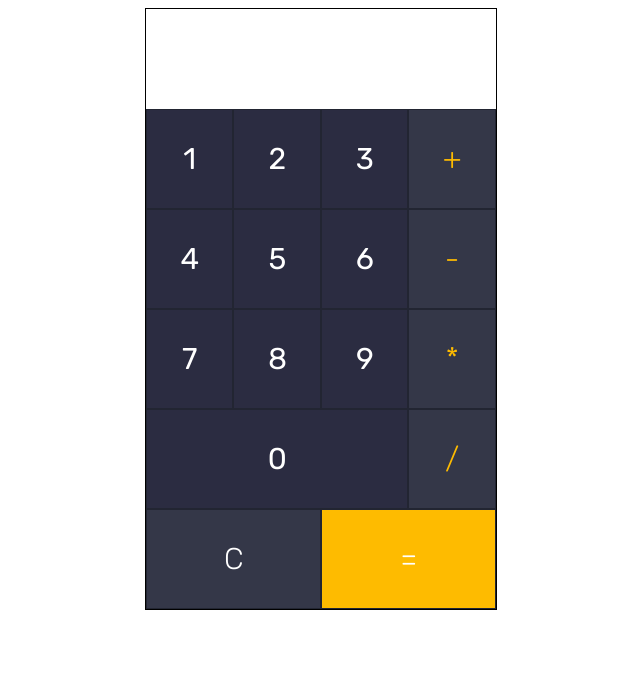
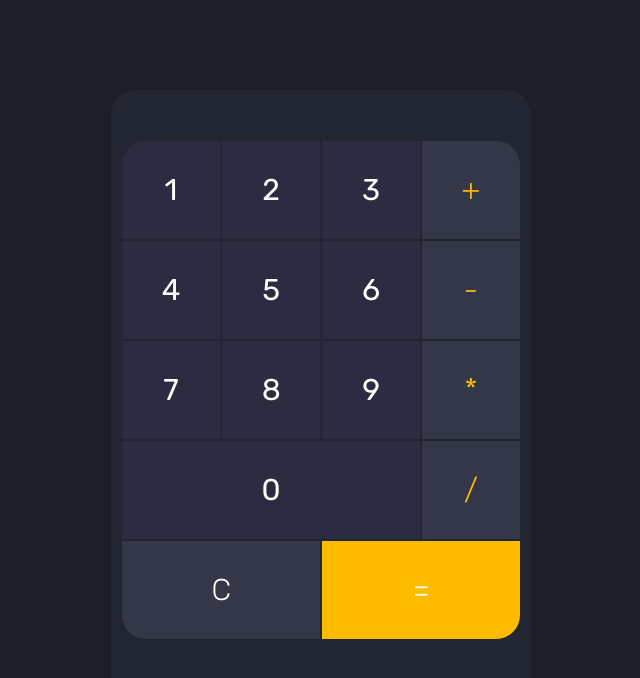
Before and after one commit to AMAARIDOR/real-calculator, a plain HTML site: page index.html in a window 1280 px wide. Shown: the whole page, without its empty margins (319-959 px from the left). Drawn offline with Linux system fonts and the light colour scheme.

Commit message:
added full ui

```diff
--- a/styles.css
+++ b/styles.css
@@ -4,17 +4,30 @@
   font-size: 30px;
 }
 
+body {
+  background-color: #1b1d27
+}
+
 #calculator {
-  width: 350px;
+  position: absolute;
+  top: 50%;
+  left: 50%;
+  transform: translate(-50%, -50%);
+  width: 400px;
   height: 600px;
-  margin: auto;
-  border: 1px solid black;
+  margin: 0 auto;
+  padding: 10px;
+  border-radius: 25px;
+  background-color: #222532;
 }
 
 #calculator-display {
-  height: 100px;
+  padding: 20px 10px;
   text-align: end;
   font-size: 50px;
+  background-color: #222532;
+  color: white;
+
 }
 
 #numbers-and-operators {
@@ -51,9 +64,19 @@
 [data-operator="clear"] {
   color: white;
   font-weight: 100;
+  border-radius: 0 0 0 25px;
 }
 
 [data-operator="equal"] {
   background-color: #febb00;
   color: white;
+  border-radius: 0 0 25px 0;
 }
+
+[data-number="1"] {
+  border-radius: 25px 0 0;
+}
+
+[data-operator="add"] {
+  border-radius: 0 25px 0 0 ;
+}
```
